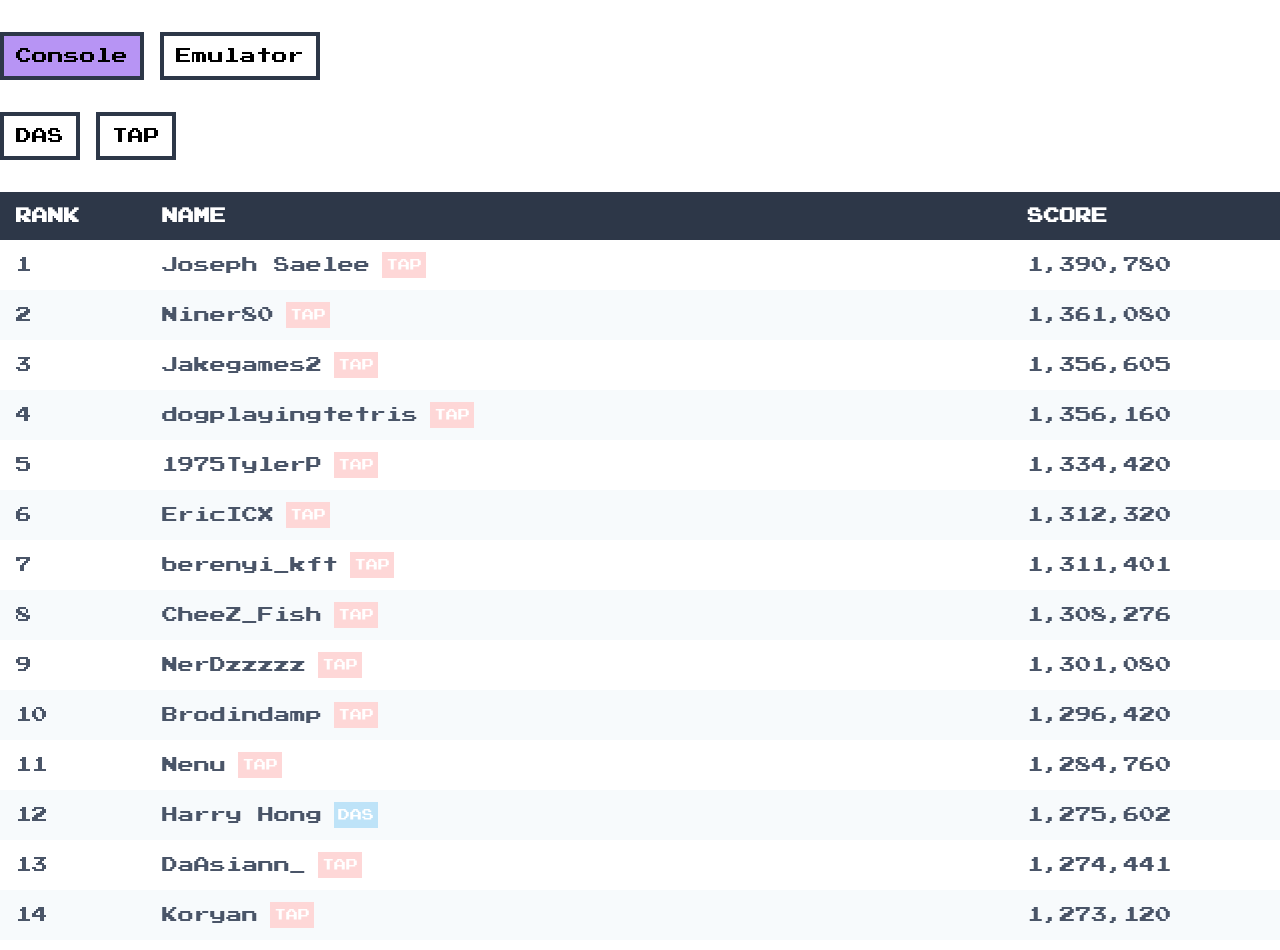
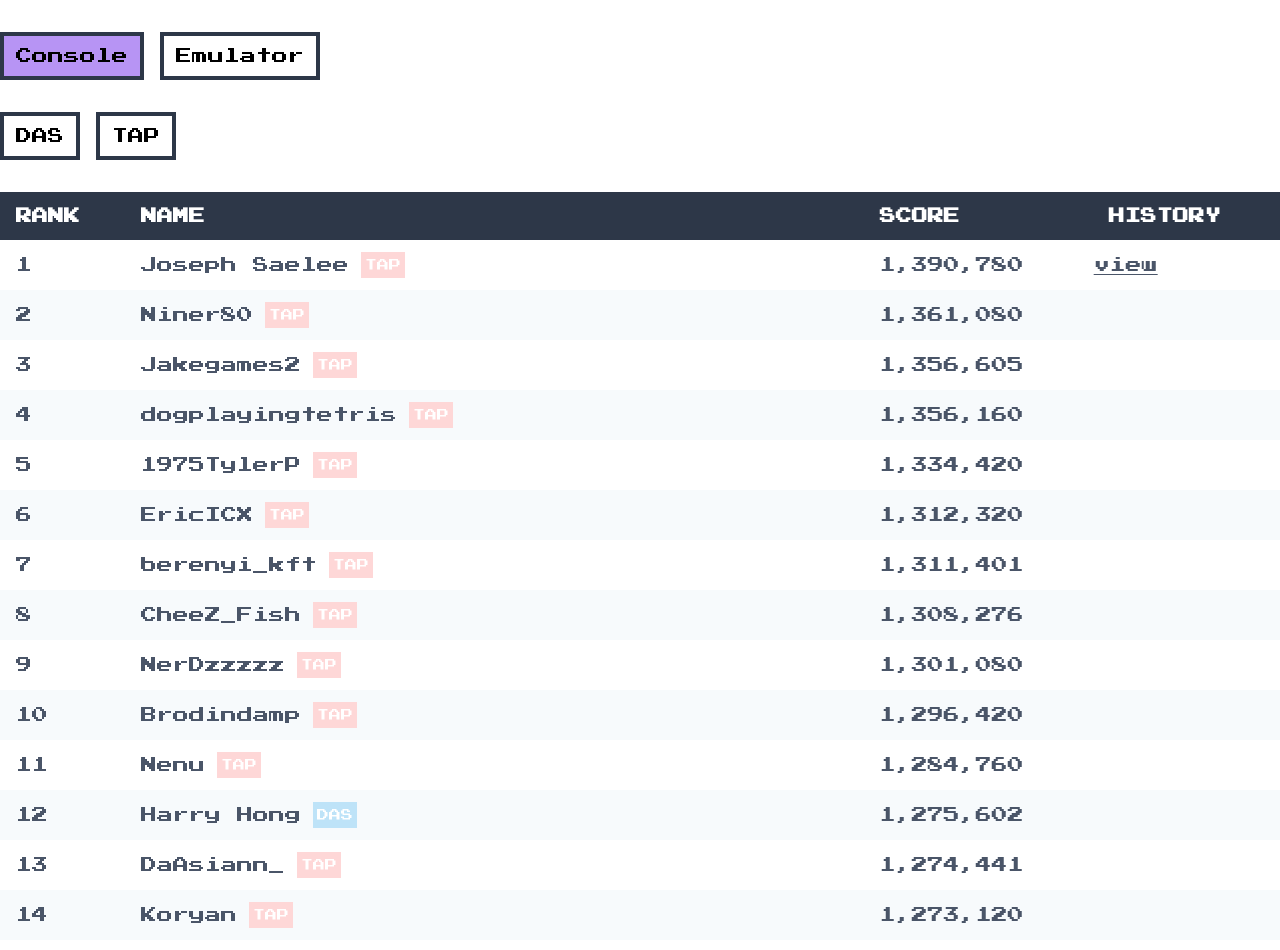
Before and after one commit to jefk/kansuto, a Next.js app: page / in a window 1280 px wide. Shown: the top 950 px of the page. Built offline with nearby package versions, Linux system fonts and the light colour scheme.

Commit message:
add history example

```diff
--- a/data/scores.ts
+++ b/data/scores.ts
@@ -4,6 +4,7 @@ export interface Player {
   hardware: string
   playStyle: string
   proof: string
+  link?: string
 }
 
 export const players: Player[] = [
@@ -13,6 +14,7 @@ export const players: Player[] = [
     hardware: 'Console',
     playStyle: 'Hypertap',
     proof: 'Video',
+    link: '/joseph-saelee',
   },
   {
     name: 'Niner80',
--- a/pages/index.tsx
+++ b/pages/index.tsx
@@ -1,9 +1,11 @@
+import Link from 'next/link'
 import Head from 'next/head'
 import { players } from '@/data/scores'
 import cx from 'classnames'
 import { useState, useMemo } from 'react'
 import { FilterButton } from '@/src/components/FilterButton'
 import { Filters } from '@/src/types'
+import tw from '@/src/tailwindClassNames'
 
 const defaultFilters: Filters = {
   hardware: { Console: true, Emulator: false },
@@ -61,26 +63,34 @@ const Home = () => {
               <th className="text-left py-3 px-4 uppercase">Rank</th>
               <th className="text-left py-3 px-4 uppercase">Name</th>
               <th className="text-left py-3 px-4 uppercase">Score</th>
+              <th className="text-left py-3 px-4 uppercase">History</th>
             </tr>
           </thead>
           <tbody className="text-gray-700">
-            {filteredPlayers.map(({ name, score, playStyle }, index) => {
-              const style = playStyle === 'Hypertap' ? 'TAP' : playStyle
+            {filteredPlayers.map(({ name, score, playStyle, link }, index) => {
+              const _playStyle = playStyle === 'Hypertap' ? 'TAP' : playStyle
               return (
                 <tr key={name} className={cx({ 'bg-gray-100': index % 2 })}>
                   <td className="py-3 px-4">{index + 1}</td>
-                  <td className="py-3 px-4 flex items-center">
+                  <td className="py-3 px-4 flex items-center gap-3">
                     {name}
                     <div
-                      className={cx('ml-3', 'text-xs', 'text-white', 'p-1', {
-                        'bg-red-200': style === 'TAP',
-                        'bg-blue-200': style !== 'TAP',
+                      className={cx('text-xs', 'text-white', 'p-1', {
+                        'bg-red-200': _playStyle === 'TAP',
+                        'bg-blue-200': _playStyle !== 'TAP',
                       })}
                     >
-                      {style}
+                      {_playStyle}
                     </div>
                   </td>
                   <td className="py-3 px-4">{score.toLocaleString()}</td>
+                  <td>
+                    {link && (
+                      <Link href={link}>
+                        <a className={cx(tw.link)}>view</a>
+                      </Link>
+                    )}
+                  </td>
                 </tr>
               )
             })}
--- a/src/tailwindClassNames.tsx
+++ b/src/tailwindClassNames.tsx
@@ -1,5 +1,6 @@
 const tw = {
-  button: ['px-3', 'py-2', 'border-4', 'border-gray-800', 'transition', 'duration-150'],
+  button: ['px-3 py-2', 'border-4 border-gray-800', 'transition duration-150'],
+  link: ['underline', 'hover:text-purple-600', 'transition duration-150'],
 }
 
 export default tw
```
Also changed, not shown: .eslintrc.js.
